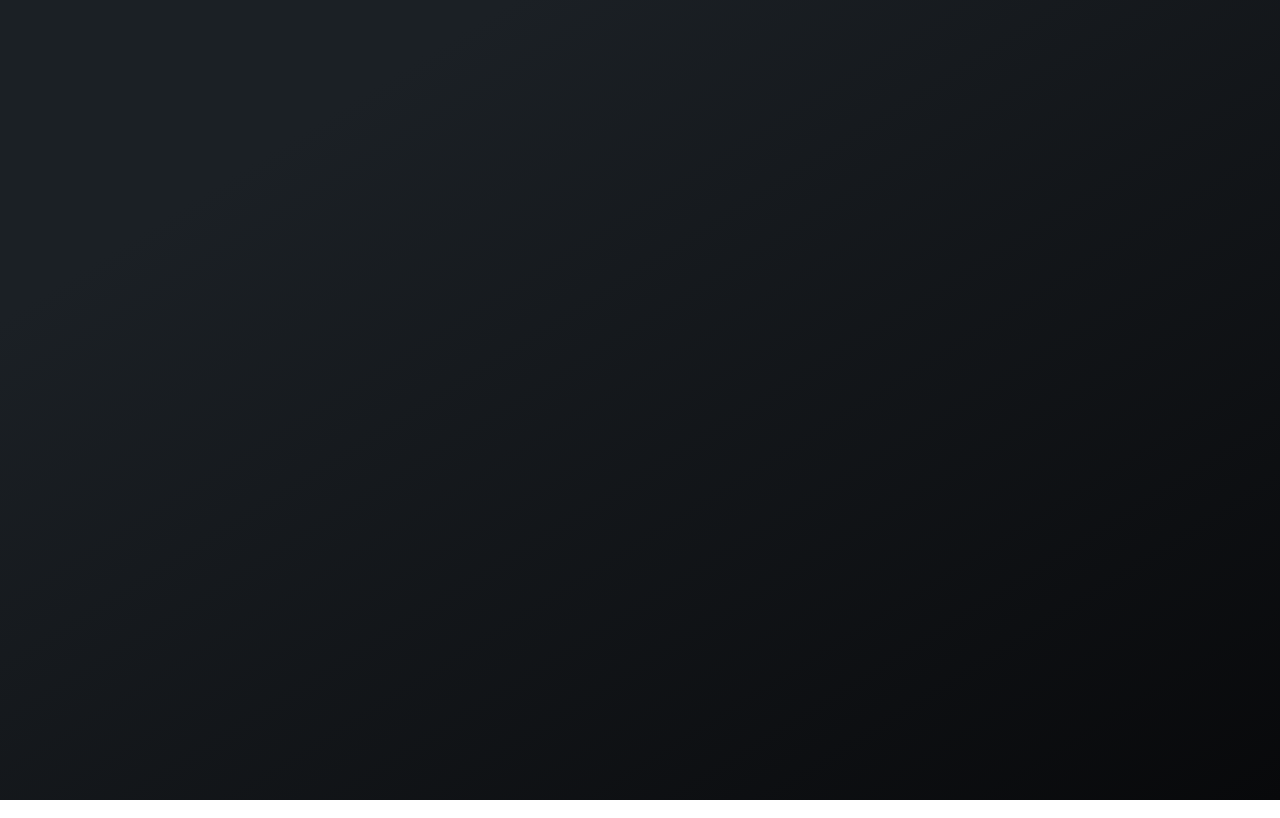
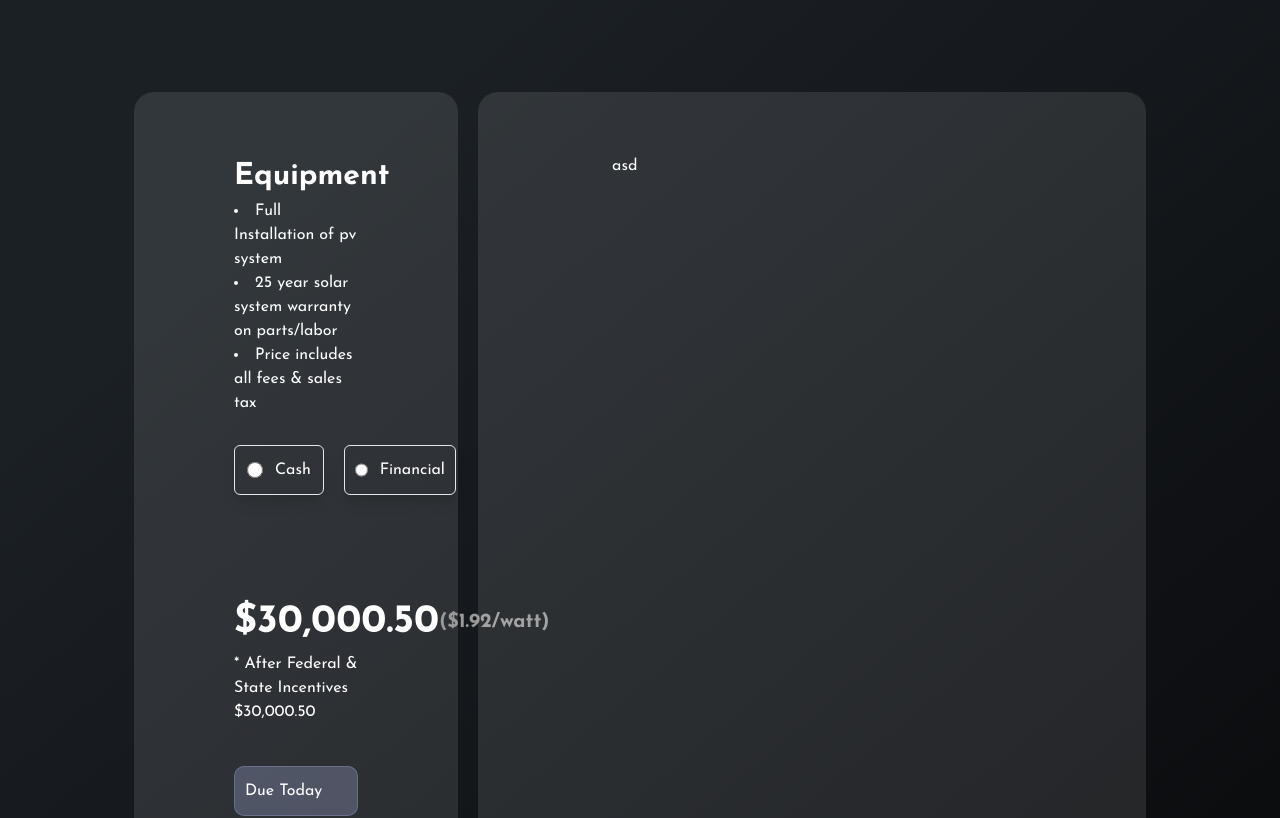
Before and after one commit to JOY-JB/ar-solar-site, a Next.js app: page /quote in a window 1280 px wide. Shown: the top 818 px of the page. Built offline with nearby package versions, Linux system fonts and the light colour scheme.

Commit message:
complete left column in quote

```diff
--- a/src/app/quote/page.jsx
+++ b/src/app/quote/page.jsx
@@ -2,7 +2,71 @@ import React from "react";
 
 const page = () => {
   return (
-    <div className="min-h-screen bg-gradient-to-br from-[#1B2025] from-20% to-[#08090B] text-white py-[92px]"></div>
+    <div className="min-h-screen bg-gradient-to-br from-[#1B2025] from-20% to-[#08090B] text-white py-[92px]">
+      <div className="grid grid-cols-3  mx-[134px] gap-x-[20px] ">
+        <div className="col-span-1 bg-white/10 rounded-[20px] pt-[62px] pb-[105px] px-[100px]  ">
+          <h2 className="text-[30px] font-bold">Equipment</h2>
+          <ul className="list-disc list-inside">
+            <li>Full Installation of pv system</li>
+            <li>25 year solar system warranty on parts/labor</li>
+            <li>Price includes all fees & sales tax</li>
+          </ul>
+          <div className="flex w-full gap-x-[20px] mt-[30px]">
+            <label
+              htmlFor="cash"
+              className="flex peer-checked/cash:bg-transparent border gap-x-3 p-3 rounded-md cursor-pointer shadow-lg mb-3 w-28 justify-center"
+            >
+              <input
+                type="radio"
+                id="cash"
+                className=" peer/cash accent-white w-4 bg-none border-white "
+                name="items"
+                value="cash"
+              />
+              <span className="">Cash</span>
+            </label>
+            <label
+              htmlFor="financial"
+              className="flex justify-center peer-checked/financial:bg-transparent   border gap-x-3 p-3 rounded-md cursor-pointer shadow-lg mb-3 w-28"
+            >
+              <input
+                type="radio"
+                id="financial"
+                className=" peer/financial accent-white"
+                name="items"
+                value="financial"
+              />
+              <span>Financial</span>
+            </label>
+          </div>
+          <div className="mt-[85px]">
+            <div className="flex items-center">
+              <p className="text-[40px] font-bold">$30,000.50</p>
+              <p className="text-[20px] font-bold text-[#999999]">
+                ($1.92/watt)
+              </p>
+            </div>
+            <p className="text-base">
+              * After Federal & State Incentives $30,000.50
+            </p>
+          </div>
+          <div className="mt-[42px]">
+            <div
+              type="text"
+              className="block rounded-[10px] bg-[#BBC1FF]/25 py-[12px] w-full mt-[10px] pl-[10px] border border-[#BBC1FF]/25 "
+            >
+              <p className="text-base">Due Today</p>
+            </div>
+            <button className="bg-[#484F8E]/50 w-full py-[16px] mt-[22px] rounded-[10px]">
+              Get Quote
+            </button>
+          </div>
+        </div>
+        <div className="col-span-2 bg-white/10 rounded-[20px] pt-[62px] pb-[105px] px-[134px]  ">
+          asd
+        </div>
+      </div>
+    </div>
   );
 };
 
```
